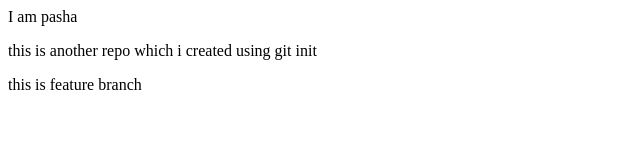
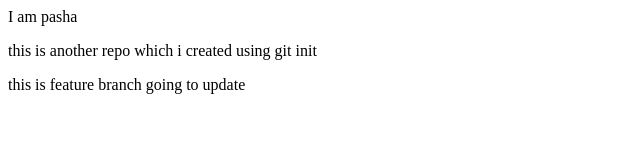
Before and after one commit to Rahamath7786/localRepo, a plain HTML site: page index.html in a window 1280 px wide. Shown: the whole page, without its empty margins (0-640 px from the left). Drawn offline with Linux system fonts and the light colour scheme.

Commit message:
updated feature

```diff
--- a/index.html
+++ b/index.html
@@ -1,3 +1,3 @@
 <p>I am pasha</p>
 <p>this is another repo which i created using git init</p>
-<p>this is feature branch</p>
+<p>this is feature branch going to update</p>
```
